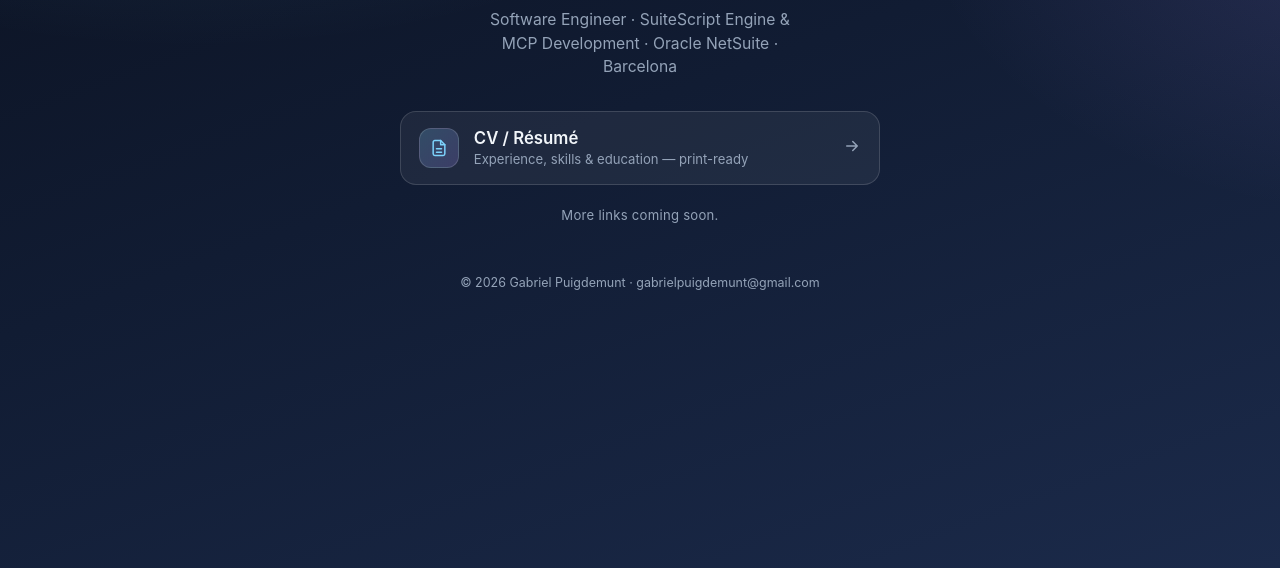
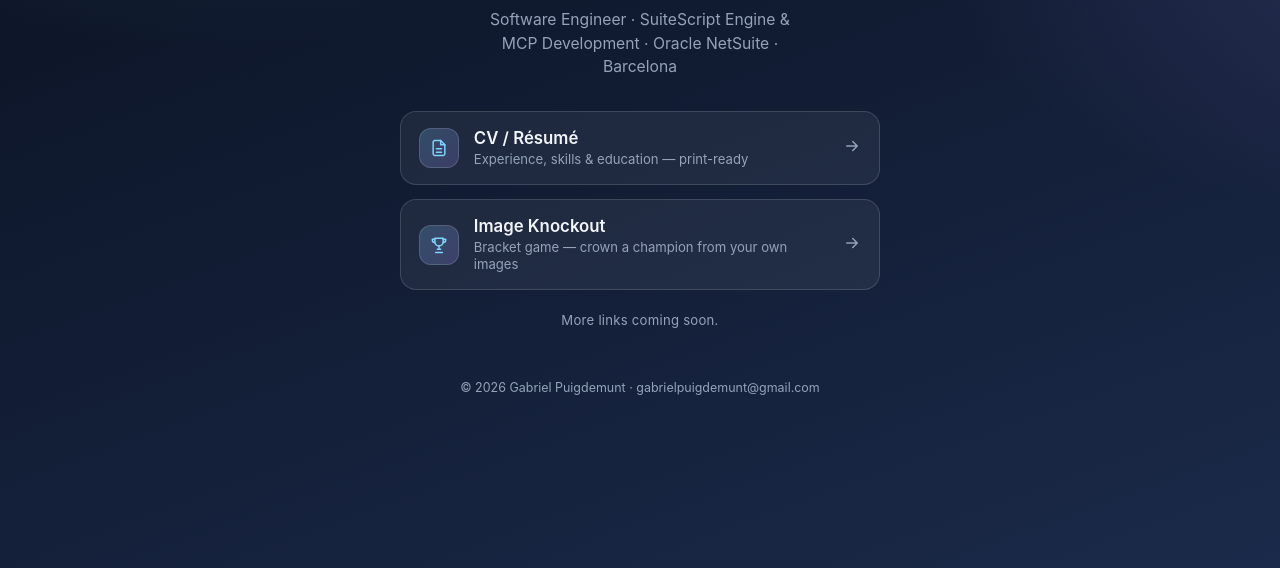
Before and after one commit to SkullKiddo/SkullKiddo.github.io, a plain HTML site: page index.html in a window 1280 px wide. Shown: the part 232-800 px from the top of the page. Drawn offline with Linux system fonts and the light colour scheme.

Commit message:
Add Image Knockout entry to link hub

```diff
--- a/index.html
+++ b/index.html
@@ -279,6 +279,30 @@
             </svg>
           </span>
         </a>
+
+        <a class="link" href="https://imageknockout.gabri.in/" target="_blank" rel="noreferrer">
+          <span class="icon" aria-hidden="true">
+            <svg viewBox="0 0 24 24" fill="none" stroke-width="1.8"
+              stroke-linecap="round" stroke-linejoin="round">
+              <path d="M7 4h10v4a5 5 0 0 1-10 0z" />
+              <path d="M7 5H4v1a3 3 0 0 0 3 3" />
+              <path d="M17 5h3v1a3 3 0 0 1-3 3" />
+              <path d="M12 13v4" />
+              <path d="M8 21h8M10 17h4" />
+            </svg>
+          </span>
+          <span class="text">
+            <span class="title">Image Knockout</span>
+            <span class="subtitle">Bracket game — crown a champion from your own images</span>
+          </span>
+          <span class="arrow" aria-hidden="true">
+            <svg width="18" height="18" viewBox="0 0 24 24" fill="none"
+              stroke="currentColor" stroke-width="2" stroke-linecap="round"
+              stroke-linejoin="round">
+              <path d="M5 12h14M13 6l6 6-6 6" />
+            </svg>
+          </span>
+        </a>
       </nav>
 
       <p class="soon">More links coming soon.</p>
```
